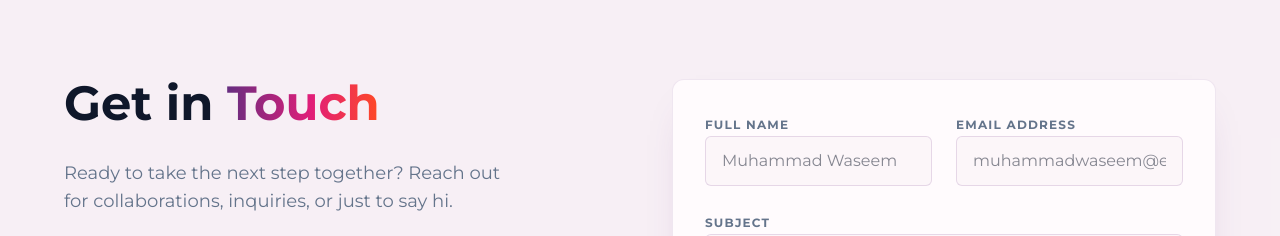
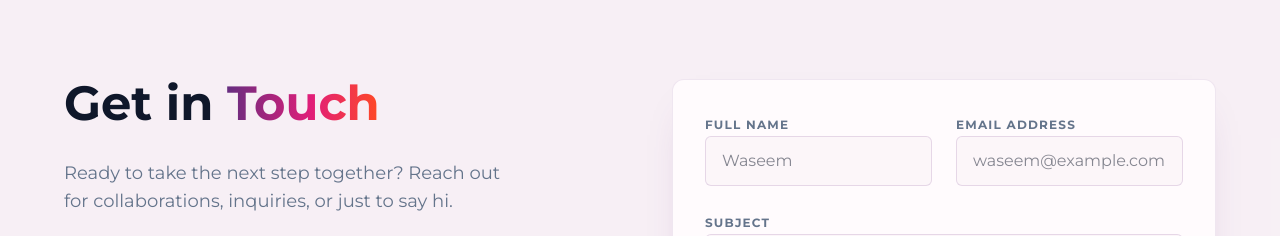
Before and after one commit to WaseemAyan/Portfolio, a React (Vite) app: page / in a window 1280 px wide. Shown: the part 8245-8481 px from the top of the page. Built offline with nearby package versions, Linux system fonts and the light colour scheme.

Commit message:
Little little updates

```diff
--- a/src/components/Contact.tsx
+++ b/src/components/Contact.tsx
@@ -59,11 +59,11 @@ export const Contact = () => {
                             <div className="grid grid-cols-1 md:grid-cols-2 gap-6">
                                 <div className="space-y-2">
                                     <label className="text-xs font-bold uppercase tracking-widest text-muted">Full Name</label>
-                                    <input type="text" className="w-full bg-background border border-secondary/15 rounded-md px-4 py-3 focus:border-primary focus:outline-none transition-colors" placeholder="Muhammad Waseem" />
+                                    <input type="text" className="w-full bg-background border border-secondary/15 rounded-md px-4 py-3 focus:border-primary focus:outline-none transition-colors" placeholder="Waseem" />
                                 </div>
                                 <div className="space-y-2">
                                     <label className="text-xs font-bold uppercase tracking-widest text-muted">Email Address</label>
-                                    <input type="email" className="w-full bg-background border border-secondary/15 rounded-md px-4 py-3 focus:border-primary focus:outline-none transition-colors" placeholder="muhammadwaseem@example.com" />
+                                    <input type="email" className="w-full bg-background border border-secondary/15 rounded-md px-4 py-3 focus:border-primary focus:outline-none transition-colors" placeholder="waseem@example.com" />
                                 </div>
                             </div>
                             <div className="space-y-2">
```
